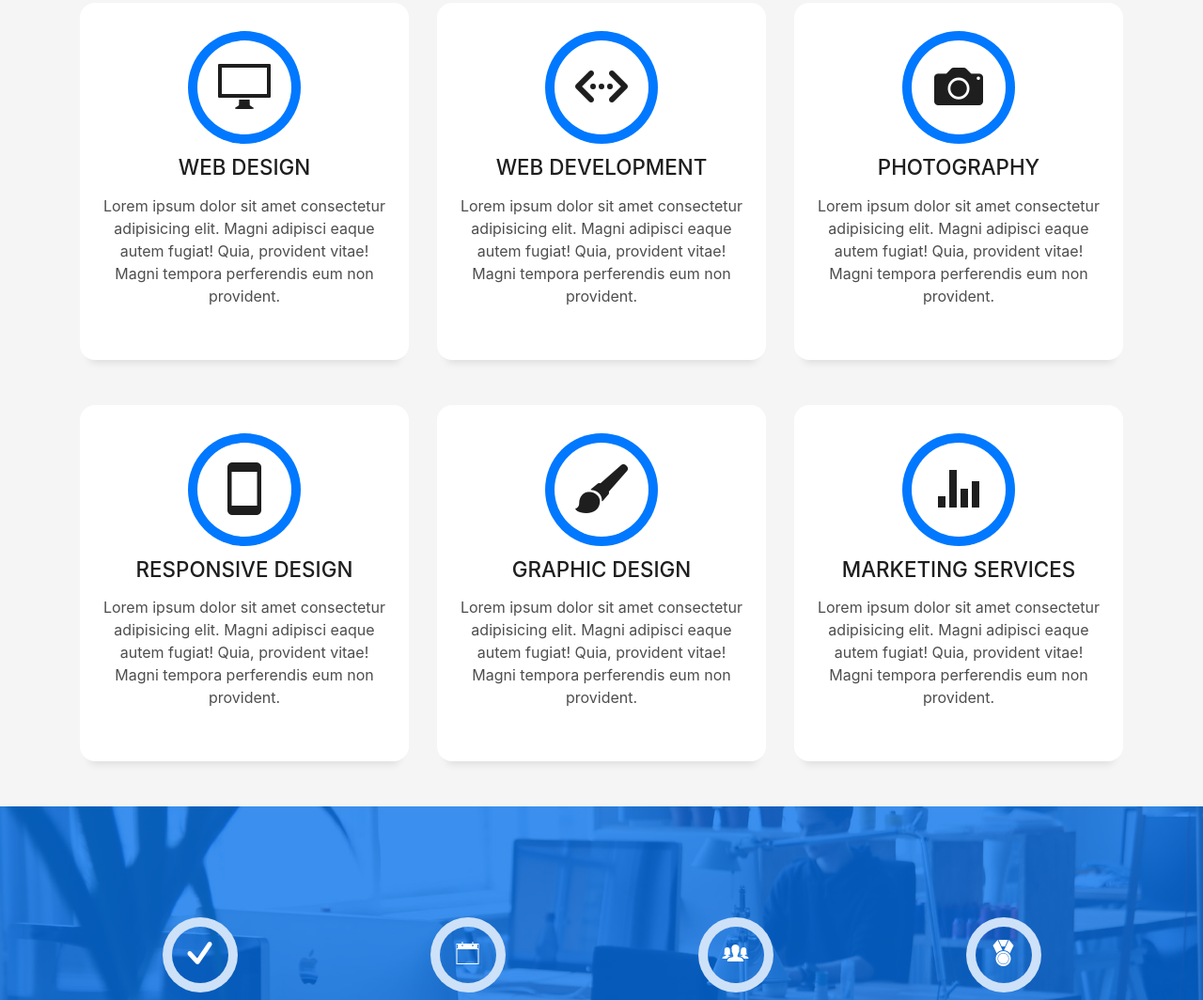
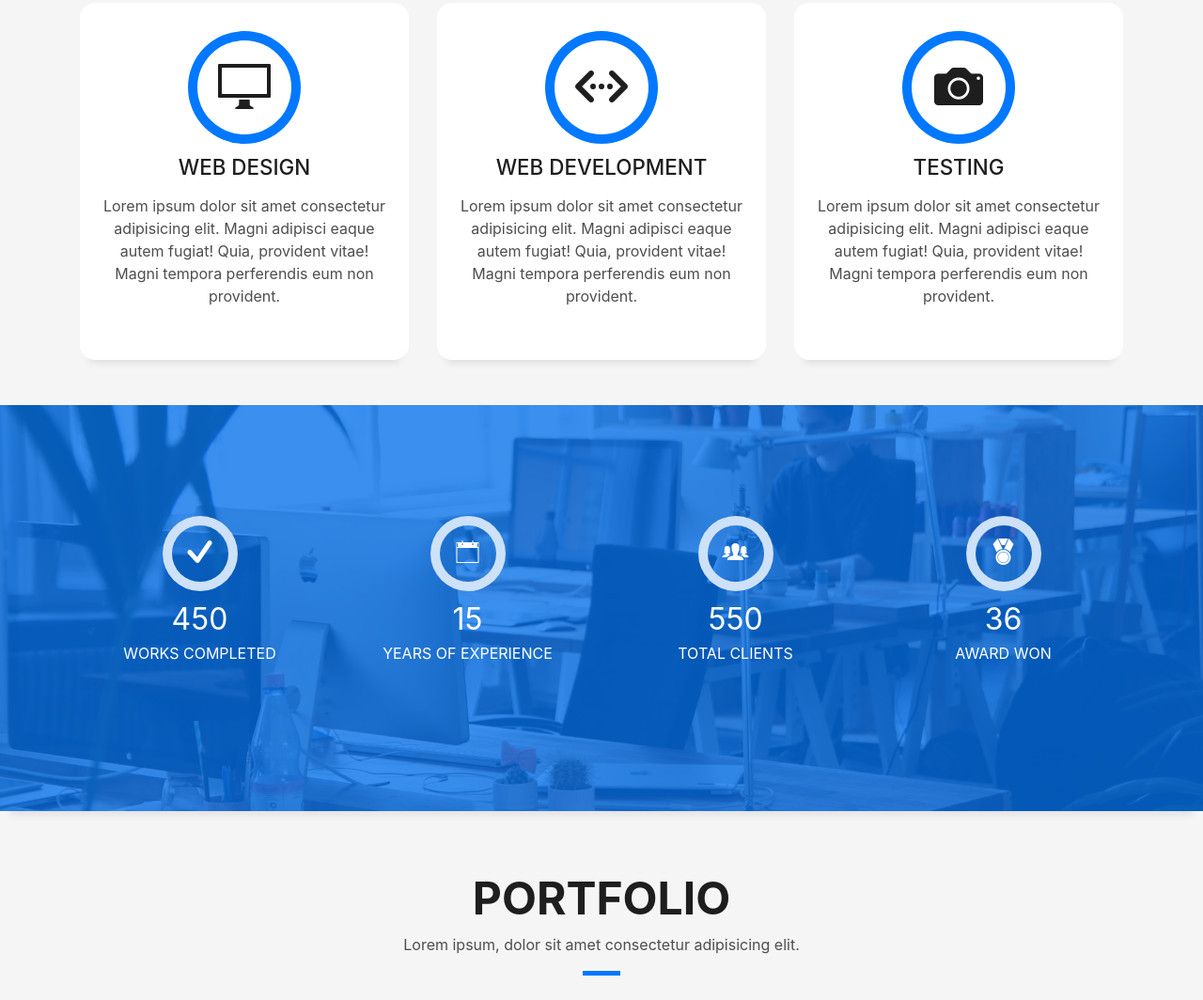
Before and after one commit to roshan-77/Portfolio-Roshan, a plain HTML site: page index.html in a window 1280 px wide. Shown: the part 1736-2800 px from the top of the page at 94% size. Drawn offline with Linux system fonts and the light colour scheme; files whose address does not match are found by name.

Commit message:
second commit

```diff
--- a/index.html
+++ b/index.html
@@ -37,7 +37,7 @@
   <!--/ Nav Star /-->
   <nav class="navbar navbar-b navbar-trans navbar-expand-md fixed-top" id="mainNav">
     <div class="container">
-      <a class="navbar-brand js-scroll" href="#page-top">Portfolio Webiste</a>
+      <a class="navbar-brand js-scroll" href="#page-top">Portfolio Website</a>
       <button class="navbar-toggler collapsed" type="button" data-toggle="collapse" data-target="#navbarDefault"
         aria-controls="navbarDefault" aria-expanded="false" aria-label="Toggle navigation">
         <span></span>
@@ -102,9 +102,9 @@
                   <div class="col-sm-6 col-md-7">
                     <div class="about-info">
                       <p><span class="title-s">Name: </span> <span>Roshan Khadka</span></p>
-                      <p><span class="title-s">Profile: </span> <span>full stack developer</span></p>
-                      <p><span class="title-s">Email: </span> <span>contact@example.com</span></p>
-                      <p><span class="title-s">Phone: </span> <span>(617) 557-0089</span></p>
+                      <p><span class="title-s">Profile: </span> <span>Analyst Programmer</span></p>
+                      <p><span class="title-s">Email: </span> <span>roshan.khadka.u@gmail.com</span></p>
+                      <p><span class="title-s">Phone: </span> <span>0452 642 153</span></p>
                     </div>
                   </div>
                 </div>
@@ -217,52 +217,7 @@
               <span class="ico-circle"><i class="ion-camera"></i></span>
             </div>
             <div class="service-content">
-              <h2 class="s-title">Photography</h2>
-              <p class="s-description text-center">
-                Lorem ipsum dolor sit amet consectetur adipisicing elit. Magni adipisci eaque autem fugiat! Quia,
-                provident vitae! Magni
-                tempora perferendis eum non provident.
-              </p>
-            </div>
-          </div>
-        </div>
-        <div class="col-md-4">
-          <div class="service-box">
-            <div class="service-ico">
-              <span class="ico-circle"><i class="ion-android-phone-portrait"></i></span>
-            </div>
-            <div class="service-content">
-              <h2 class="s-title">Responsive Design</h2>
-              <p class="s-description text-center">
-                Lorem ipsum dolor sit amet consectetur adipisicing elit. Magni adipisci eaque autem fugiat! Quia,
-                provident vitae! Magni
-                tempora perferendis eum non provident.
-              </p>
-            </div>
-          </div>
-        </div>
-        <div class="col-md-4">
-          <div class="service-box">
-            <div class="service-ico">
-              <span class="ico-circle"><i class="ion-paintbrush"></i></span>
-            </div>
-            <div class="service-content">
-              <h2 class="s-title">Graphic Design</h2>
-              <p class="s-description text-center">
-                Lorem ipsum dolor sit amet consectetur adipisicing elit. Magni adipisci eaque autem fugiat! Quia,
-                provident vitae! Magni
-                tempora perferendis eum non provident.
-              </p>
-            </div>
-          </div>
-        </div>
-        <div class="col-md-4">
-          <div class="service-box">
-            <div class="service-ico">
-              <span class="ico-circle"><i class="ion-stats-bars"></i></span>
-            </div>
-            <div class="service-content">
-              <h2 class="s-title">Marketing Services</h2>
+              <h2 class="s-title">Testing</h2>
               <p class="s-description text-center">
                 Lorem ipsum dolor sit amet consectetur adipisicing elit. Magni adipisci eaque autem fugiat! Quia,
                 provident vitae! Magni
```
